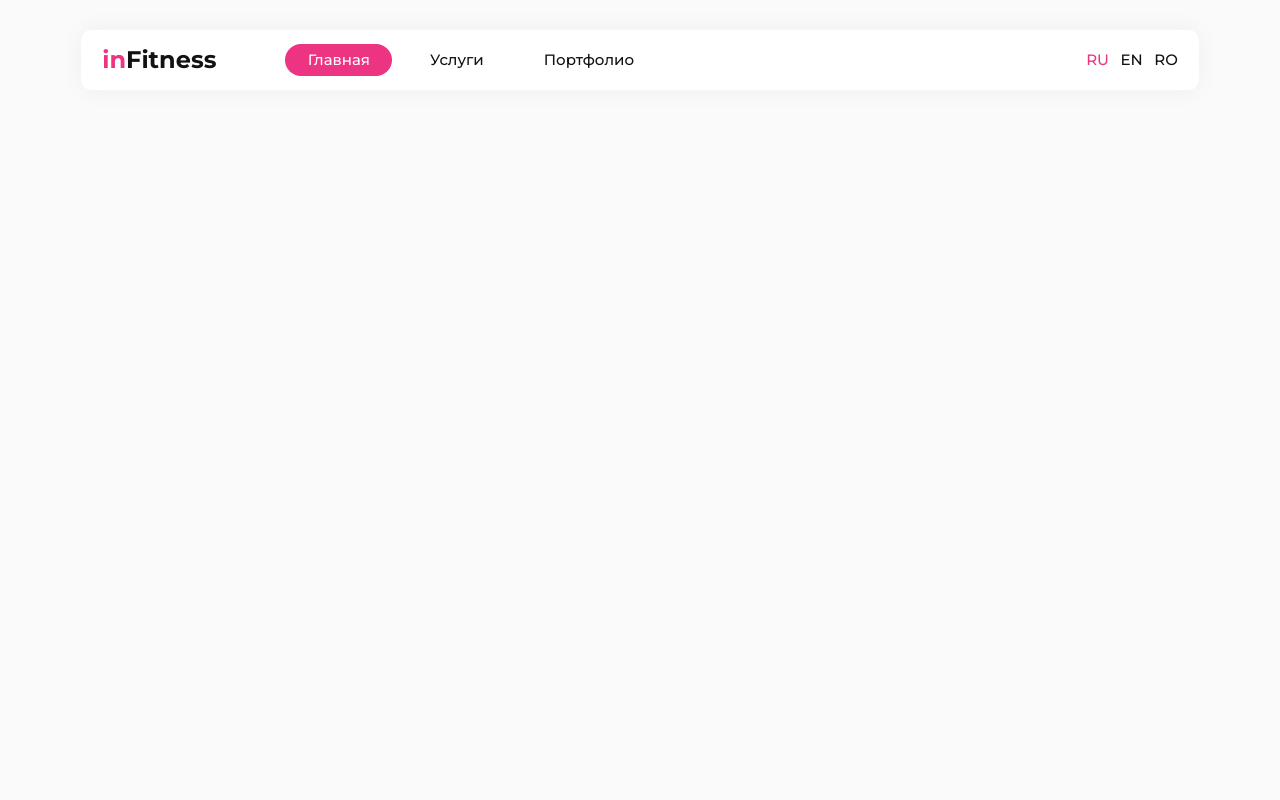
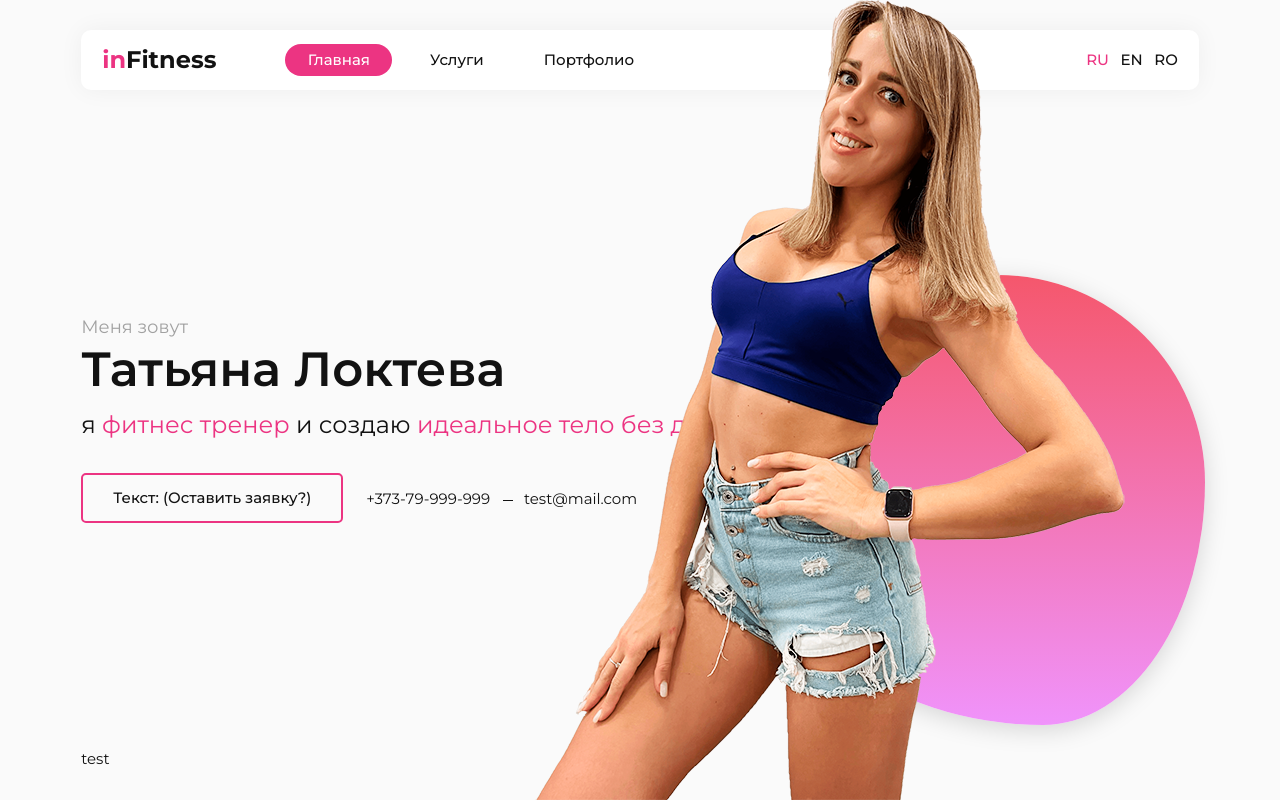
Before and after one commit to 100CoTka/infitness.io, a website: page src/index.html in a window 1280 px wide. Drawn offline with nearby package versions, Linux system fonts and the light colour scheme; files that its build step writes are made by us from their sources; files whose address does not match are found by name.

Commit message:
created homepage content

```diff
--- /dev/null
+++ b/src/assets/sass/blocks/author.scss
@@ -0,0 +1,6 @@
+.author {
+	position: absolute;
+	right: 10rem;
+	bottom: 0;
+	z-index: 2;
+}
--- /dev/null
+++ b/src/assets/sass/blocks/btn.scss
@@ -0,0 +1,23 @@
+.btn {
+	display: inline-block;
+	padding: 1rem 2rem;
+	vertical-align: top;
+	background: none;
+	border: none;
+	border-radius: $radius_sm;
+	font-size: 1rem;
+	line-height: 1.1;
+	font-weight: 500;
+	color: $black;
+	text-decoration: none;
+	transition: background 0.1s linear, color 0.1s linear;
+
+	&--pink {
+		border: 2px solid $pink;
+
+		&:hover {
+			background-color: $pink;
+			color: $white;
+		}
+	}
+}
--- /dev/null
+++ b/src/assets/sass/blocks/circle.scss
@@ -0,0 +1,21 @@
+.circle {
+	width: 450px;
+	height: 450px;
+	position: absolute;
+	right: 5rem;
+	bottom: 5rem;
+	z-index: 1;
+	background: linear-gradient(to bottom, #f5576c, #f093fb);
+	box-shadow: 0 5px 25px rgba(0, 0, 0, 0.15);
+	border-radius: 60% 40% 36% 64% / 38% 30% 70% 62%;
+	animation: circleRadius 5s alternate infinite;
+}
+
+@keyframes circleRadius {
+	0% {
+		border-radius: 60% 40% 49% 51% / 58% 45% 55% 42%;
+	}
+	100% {
+		border-radius: 54% 46% 36% 64% / 49% 46% 54% 51%;
+	}
+}
--- /dev/null
+++ b/src/assets/sass/blocks/contacts.scss
@@ -0,0 +1,39 @@
+.contacts {
+	margin: 1rem 0 0;
+	padding: 0;
+	list-style: none;
+
+	&__item {
+		position: relative;
+		display: inline-block;
+		vertical-align: middle;
+		margin-right: 2rem;
+
+		&::after {
+			content: "";
+			position: absolute;
+			right: -1.5rem;
+			top: 50%;
+			z-index: 1;
+			display: block;
+			width: 10px;
+			height: 1px;
+			background-color: $black;
+		}
+
+		&:last-child {
+			&::after {
+				display: none;
+			}
+		}
+	}
+
+	&__link {
+		color: $black;
+		text-decoration: none;
+
+		&:hover {
+			text-decoration: underline;
+		}
+	}
+}
--- /dev/null
+++ b/src/assets/sass/blocks/content.scss
@@ -0,0 +1,7 @@
+.content {
+	display: flex;
+	flex-direction: column;
+	justify-content: center;
+	flex: 1;
+	padding: 2rem 0;
+}
--- /dev/null
+++ b/src/assets/sass/blocks/footer.scss
@@ -0,0 +1,3 @@
+.footer {
+	padding-bottom: 2rem;
+}
--- /dev/null
+++ b/src/assets/sass/blocks/intro.scss
@@ -0,0 +1,25 @@
+.intro {
+	&__text {
+		font-size: 1.2rem;
+		color: $gray_dark;
+	}
+
+	&__title {
+		margin-bottom: 0.5rem;
+		font-size: 3.2rem;
+		line-height: 1.2;
+		font-weight: 600;
+		color: $black;
+	}
+
+	&__subtitle {
+		margin-bottom: 2rem;
+		font-size: 1.6rem;
+		font-weight: 400;
+		color: $black;
+
+		&-pink {
+			color: $pink;
+		}
+	}
+}
--- /dev/null
+++ b/src/assets/sass/blocks/page.scss
@@ -0,0 +1,5 @@
+.page {
+	display: flex;
+	flex-direction: column;
+	height: 100vh;
+}
--- a/src/assets/sass/style.scss
+++ b/src/assets/sass/style.scss
@@ -12,10 +12,18 @@
 @import "../../../node_modules/bootstrap/scss/grid";
 
 /* Blocks */
+@import "blocks/page";
 @import "blocks/header";
 @import "blocks/logo";
 @import "blocks/nav";
 @import "blocks/lang";
+@import "blocks/content";
+@import "blocks/intro";
+@import "blocks/btn";
+@import "blocks/contacts";
+@import "blocks/author";
+@import "blocks/circle";
+@import "blocks/footer";
 
 /* Default styles */
 html {
--- a/src/index.html
+++ b/src/index.html
@@ -2,3 +2,34 @@
 layout: default
 title: HomePage
 ---
+
+<div class="container">
+	<div class="intro">
+		<div class="intro__text">Меня зовут</div>
+		<div class="intro__title">Татьяна Локтева</div>
+		<div class="intro__subtitle">
+			я <span class="intro__subtitle-pink">фитнес тренер</span> и создаю <span class="intro__subtitle-pink">идеальное тело без диет</span>
+		</div>
+		<div class="row">
+			<div class="col-lg-3">
+				<a class="btn btn--pink" href="#">Текст: (Оставить заявку?)</a>
+			</div>
+			<div class="col-lg-9">
+				<ul class="contacts">
+					<li class="contacts__item">
+						<a class="contacts__link" href="tel:+37379999999">
+							+373-79-999-999
+						</a>
+					</li>
+					<li class="contacts__item">
+						<a class="contacts__link" href="mailto:test@mail.com">
+							test@mail.com
+						</a>
+					</li>
+				</ul>
+			</div>
+		</div><!-- /.row -->
+	</div><!-- /.intro -->
+</div><!-- /.container -->
+<img class="author" src="assets/img/intro-photo_600.png" alt="intro photo">
+<div class="circle"></div>
--- a/src/tpl/layouts/default.html
+++ b/src/tpl/layouts/default.html
@@ -6,13 +6,20 @@
 </head>
 
 <body>
-	<!-- Header -->
-	{{> header }}
+	<div class="page">
 
-	<!-- Content -->
-	{{> body }}
+		<!-- Header -->
+		{{> header }}
 
+		<!-- Content -->
+		<div class="content">
+			{{> body }}
+		</div>
 
+		<!-- Footer -->
+		{{> footer }}
+
+	</div>
 	<script src="assets/js/app.min.js"></script>
 
 </body>
--- /dev/null
+++ b/src/tpl/partials/footer.html
@@ -0,0 +1,5 @@
+<footer class="footer">
+	<div class="container">
+		test
+	</div>
+</footer>
```
Also changed, not shown: dist/assets/css/style.css, dist/assets/css/style.min.css, dist/assets/img/intro-photo_600.png (added), dist/index.html, src/assets/img/intro-photo_600.png (added).
